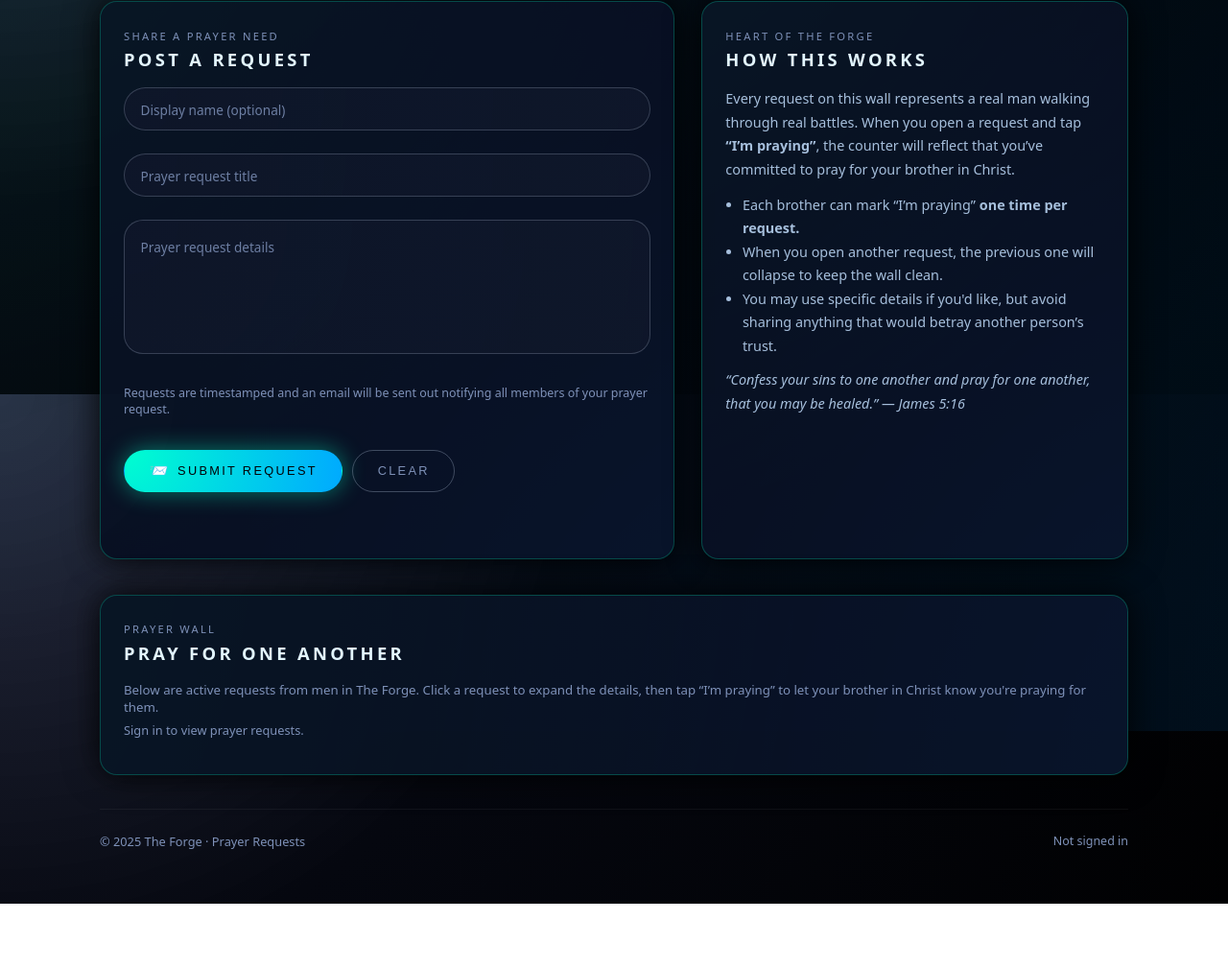
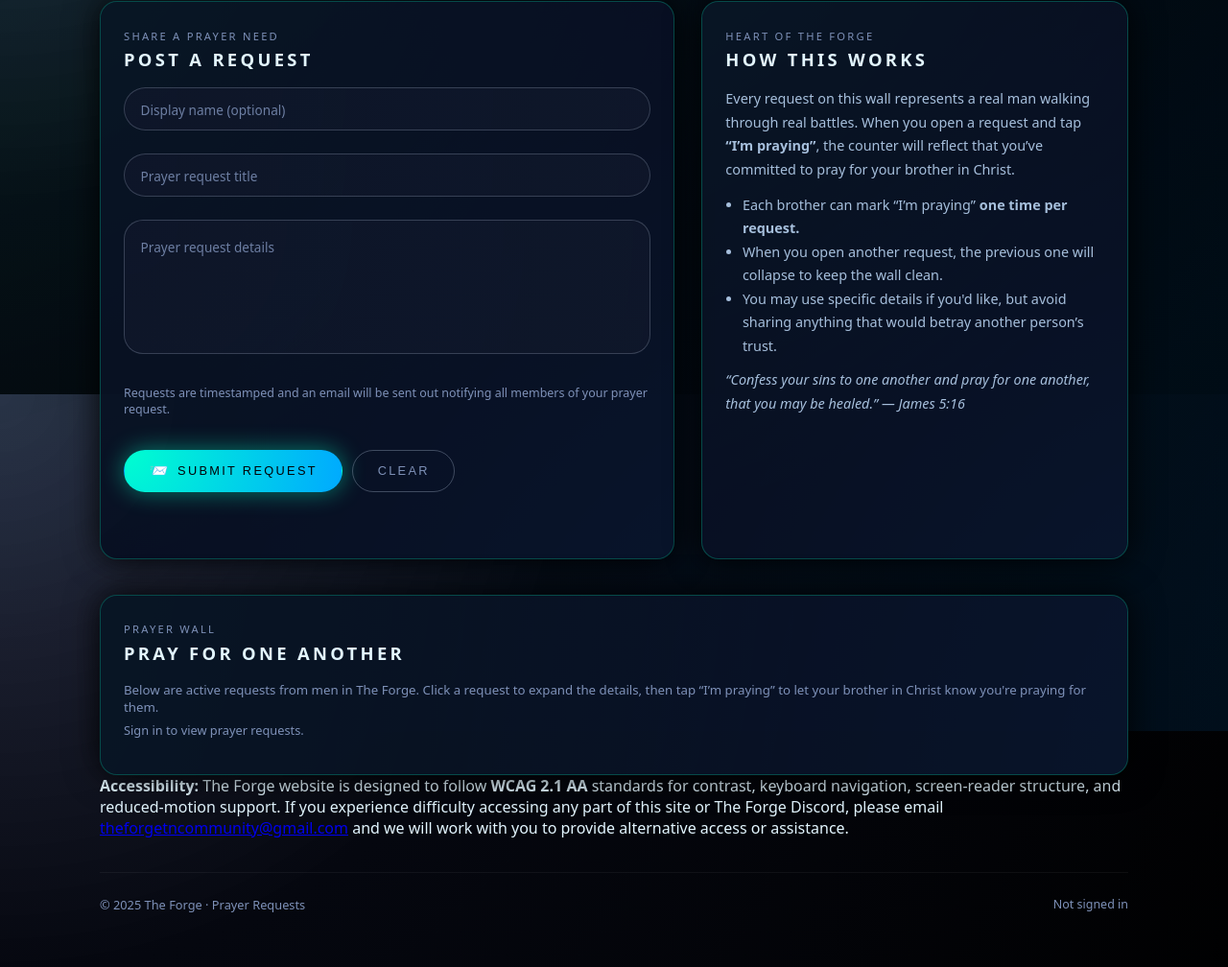
Before and after one commit to fbp2022/faithbasedpilot.com, a plain HTML site: page prayerrequests.html in a window 1280 px wide. Shown: the part 389-1397 px from the top of the page at 96% size. Before the commit the page ends 1331 px from the top, so only its background shows below. Drawn offline with Linux system fonts and the light colour scheme; no server answers.

Commit message:
prayerrequests.html
Signed-off-by: Faith Based Pilot <aviationministries@faithbasedpilot.com>

```diff
--- a/prayerrequests.html
+++ b/prayerrequests.html
@@ -1212,6 +1212,21 @@ header {
       </article>
     </section>
 
+<!-- ACCESSIBILITY NOTE (Footer Position) -->
+<section class="accessibility-note-footer" aria-label="Accessibility information">
+  <p>
+    <strong>Accessibility:</strong>
+    The Forge website is designed to follow
+    <strong>WCAG 2.1 AA</strong> standards for contrast, keyboard navigation,
+    screen-reader structure, and reduced-motion support.
+    If you experience difficulty accessing any part of this site or The Forge Discord,
+    please email
+    <a href="mailto:theforgetncommunity@gmail.com">theforgetncommunity@gmail.com</a>
+    and we will work with you to provide alternative access or assistance.
+  </p>
+</section>
+
+
     <footer>
       <div>© <span id="year"></span> The Forge · Prayer Requests</div>
       <div class="auth-status-text" id="authStatus">
```
